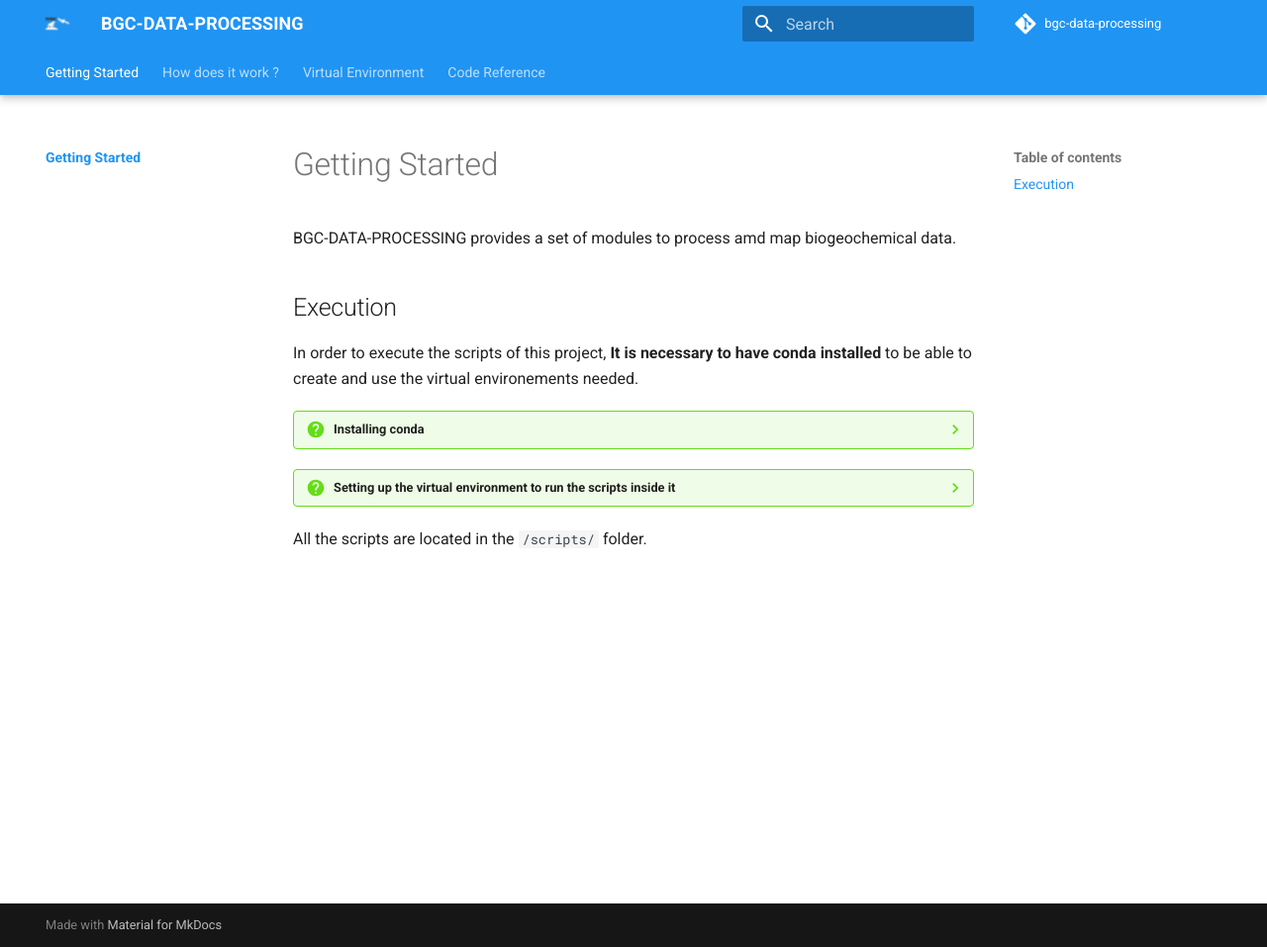
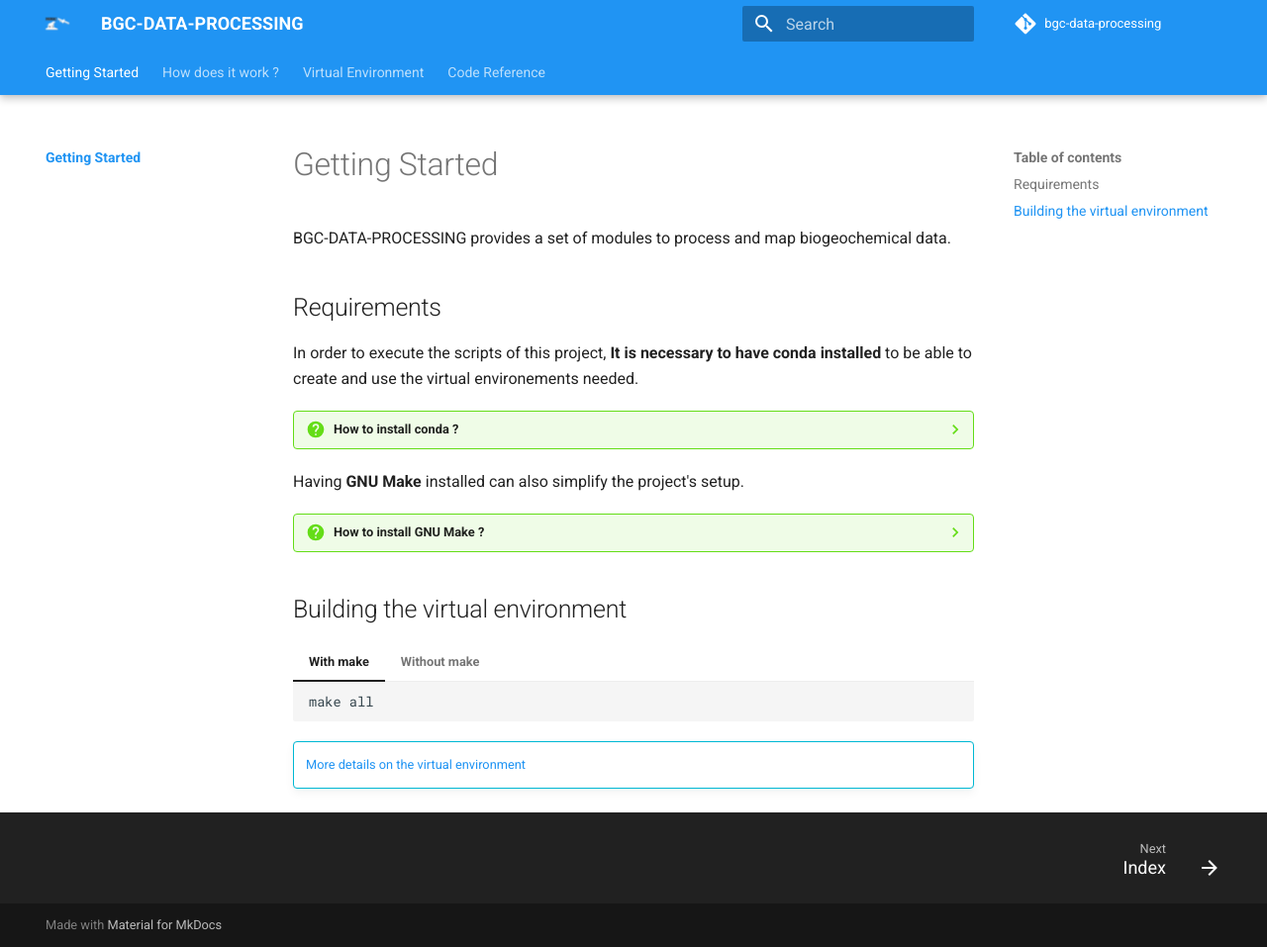
Before and after one commit to grigaut/bgc-data-processing, an MkDocs documentation site: the page built from docs/index.md, in a window 1280 px wide and 957 px high. Shown: the whole window at 99% size. Built offline with MkDocs 1.6.1 and Material for MkDocs 9.7.7, drawn with Linux system fonts in a browser that asks for light colours; comment, search, counter and statistics services are not loaded.

Commit message:
docs: 'getting started' page setup

````diff
--- a/docs/index.md
+++ b/docs/index.md
@@ -1,18 +1,45 @@
 # Getting Started
 
-BGC-DATA-PROCESSING provides a set of modules to process amd map biogeochemical data.
+BGC-DATA-PROCESSING provides a set of modules to process and map biogeochemical data.
 
-## Execution
+## Requirements
 
 In order to execute the scripts of this project, **It is necessary to have conda installed** to be able to create and use the virtual environements needed.
 
-??? question "Installing conda"
+??? question "How to install conda ?"
 
-    <https://conda.io/projects/conda/en/latest/user-guide/install/index.html>
+    [Conda installing guide](https://conda.io/projects/conda/en/latest/user-guide/install/index.html)
 
-??? question "Setting up the virtual environment to run the scripts inside it"
-    More informations here : [Virtual Environment](/virtual_env/)
+Having **GNU Make** installed can also simplify the project's setup.
 
-    *Not necessary*
+??? question "How to install GNU Make ?"
 
-All the scripts are located in the `/scripts/` folder.
+    === "Ubuntu"
+        [More informations on installing GNU make for ubuntu systems.](https://linuxhint.com/install-make-ubuntu/)
+
+    === "Windows"
+        [More informations on installing GNU make for windows systems.](https://linuxhint.com/install-use-make-windows/)
+
+    === "macOS"
+        [More informations on installing GNU make for macOS systems using Homebrew.](https://docs.brew.sh/Installation)
+
+## Building the virtual environment
+
+=== "With make"
+    ``` bash
+    make all
+    ```
+=== "Without make"
+    ``` bash
+    conda env create --file environment.yml --prefix ./.venv
+    ```
+    ``` bash
+    conda activate ./.venv
+    ```
+    ``` bash
+    poetry install
+    ```
+
+
+!!! info ""
+    [More details on the virtual environment](/virtual_env/)
--- a/mkdocs.yml
+++ b/mkdocs.yml
@@ -14,6 +14,7 @@
     - navigation.tabs.sticky        # Above tabs stay displayed
     - navigation.indexes            # Attach documents to sections
     - navigation.instant
+    - navigation.footer
     - navigation.top                # Scroll back to top button
     - watch:
         - "bgc_data_processing"
@@ -23,10 +24,10 @@
     - index.md
   - How does it work ?:
     - how_it_works/index.md
-    - how_it_works/variable_set_up.md
-    - how_it_works/provider_set_up.md
-    - how_it_works/data_loading.md
-    - how_it_works/data_aggregation.md
+    - how_it_works/variables.md
+    - how_it_works/providers.md
+    - how_it_works/loading.md
+    - how_it_works/aggregation.md
     - how_it_works/plotting.md
   - Virtual Environment:
     - virtual_env/index.md
@@ -58,3 +59,4 @@
   - pymdownx.details
   - pymdownx.tabbed:
       alternate_style: true   # Tabs
+  - footnotes
````
